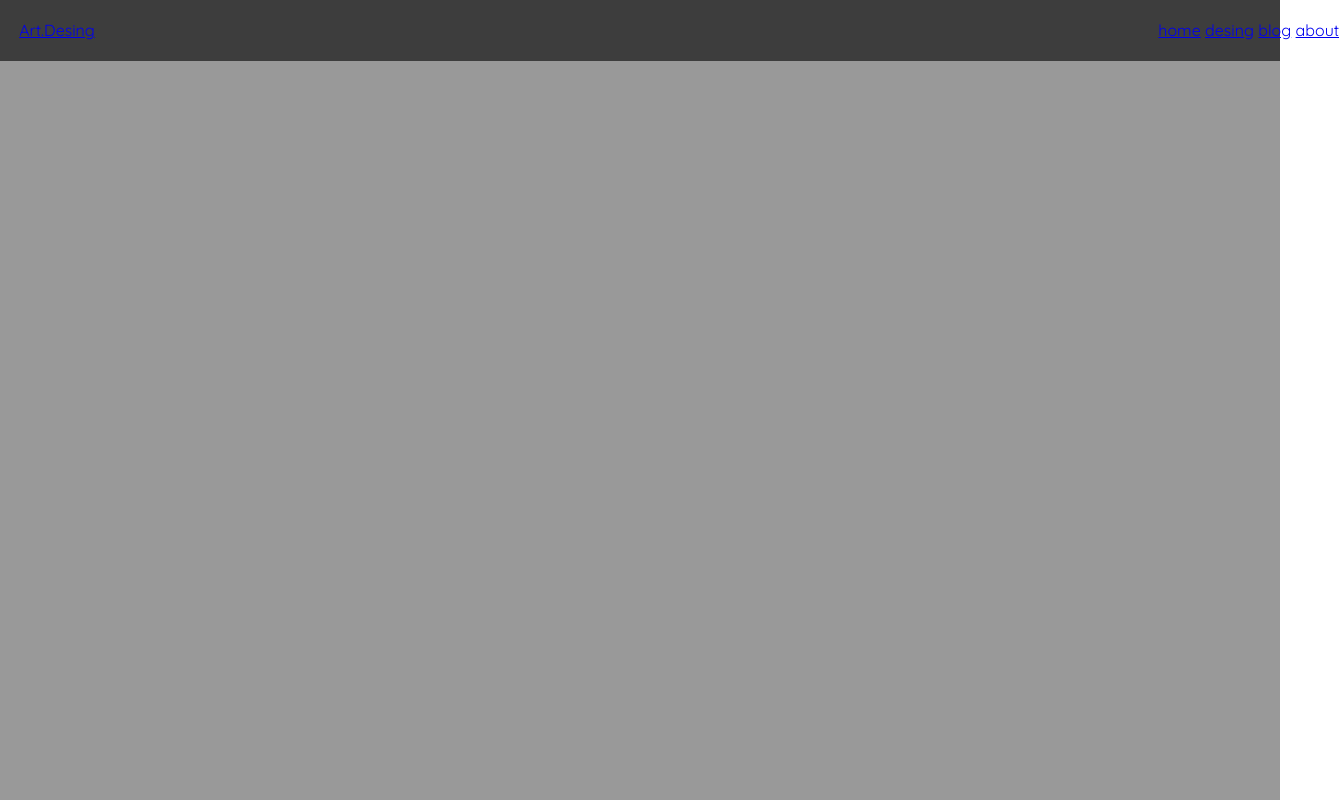
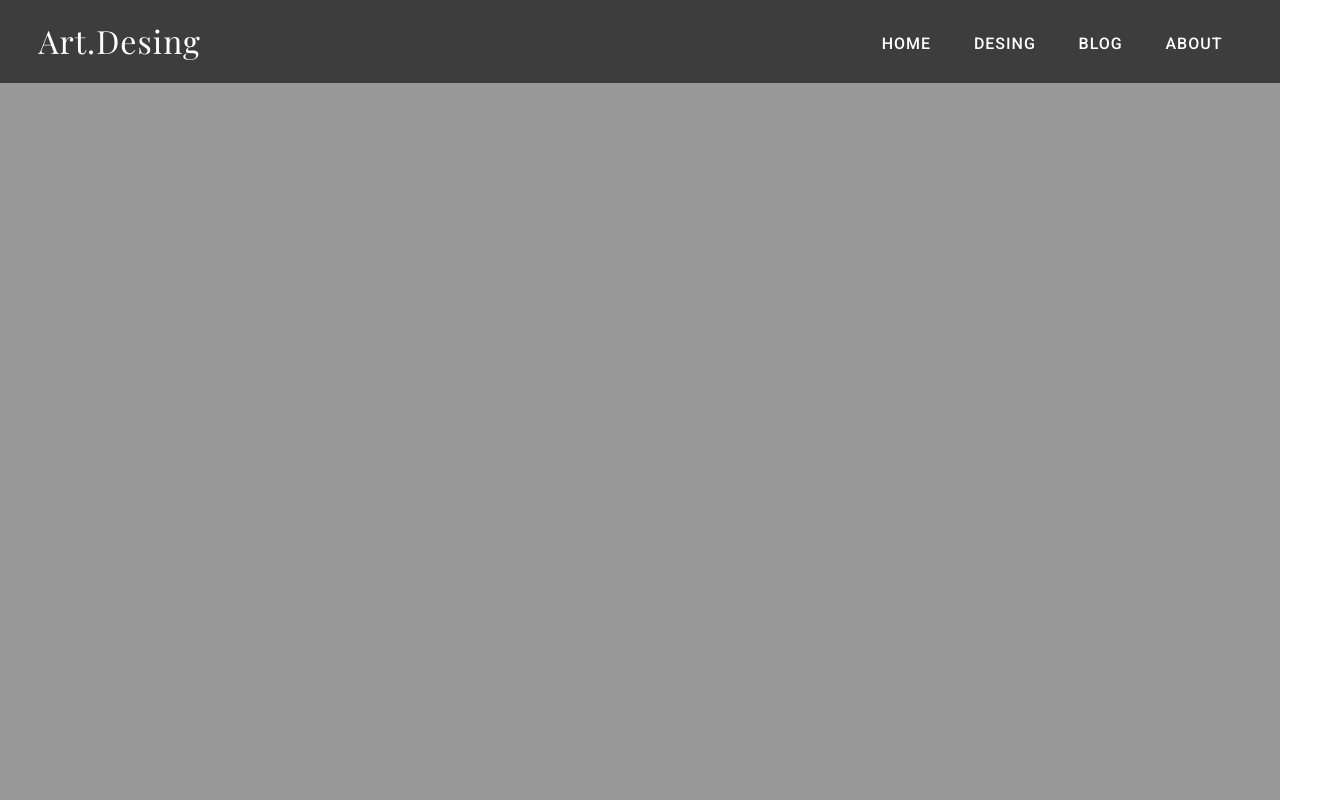
Before and after one commit to mmmmgz/Art.Desing, a plain HTML site: page index.html in a window 1280 px wide. Shown: the whole page, 1339 px wide, since content can reach past the window. Drawn offline with nearby package versions, Linux system fonts and the light colour scheme.

Commit message:
Initial commit

```diff
--- a/style.css
+++ b/style.css
@@ -21,9 +21,9 @@ img{
   display: block;
 }
 .container{
-  min-width: 1320px;
+  max-width: 1320px;
   margin: 0 auto;
-  padding: 0 1.2;
+  padding: 0 1.2rem;
 }
 /*header styling start*/
 header{
@@ -33,17 +33,33 @@ header{
 }
 .navbar{
   background: rgba(0,0,0,0.6);
-  padding: 1.2em;
+  padding: 1.2rem;
 }
 .navigation{
   display: flex;
   justify-content: space-between;
 }
-.navigation.logo a{
-  color: #fff;
-  font-style: 2rem;
+.navigation .logo a{
+  color: #ffff;
+  font-size: 2rem;
   display: block;
   text-decoration: none;
   font-family: var(--Playfair);
   letter-spacing: 1px;
 }
+.navbar-nav{
+  padding: 0.8rem 0 0.2rem 0;
+}
+.navbar-nav a{
+  text-transform: uppercase;
+  font-family: var(--Roboto);
+  letter-spacing: 1px;
+  font-weight: 500;
+  color:#ffff;
+  text-decoration: none;
+  display: inline-block;
+  padding-right: 1.2rem;
+  padding-left: 1.2rem;
+
+
+}
```
